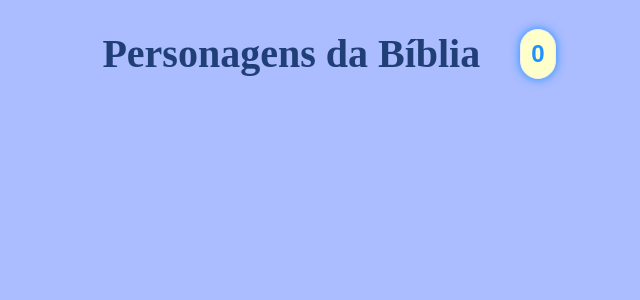
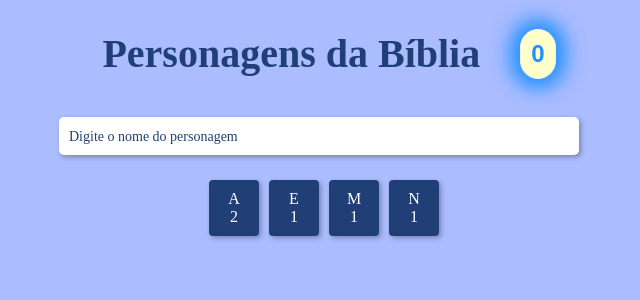
Before and after one commit to danyllo-aniceto/personagens-biblicos, a React (Vite) app: page / in a window 1280 px wide. Shown: the top 300 px of the page, without its empty margins (316-956 px from the left). Built offline with nearby package versions, Linux system fonts and the light colour scheme.

Commit message:
creation input, lettercard and notification

```diff
--- a/src/App.tsx
+++ b/src/App.tsx
@@ -1,15 +1,92 @@
-import { useState } from "react";
+import { useEffect, useState } from "react";
 import { GuessedCountCard } from "./components/GuessedCountCard/guessedCountCard";
 import { Container, Header, Title } from "./style";
+import { CharacterInput } from "./components/CharacterInput/characterInput";
+import { Notification } from "./components/Notification/notification";
+
+import charactersData from "./characters.json";
+import { LetterCard } from "./components/LetterCard/letterCard";
+
+const capitalize = (str: string) => {
+  return str.charAt(0).toUpperCase() + str.slice(1).toLowerCase();
+};
 
 function App() {
   const [charactersGuessed, setCharactersGuessed] = useState<number>(0);
+  const [notification, setNotification] = useState<string | null>(null);
+  const [characters, setCharacters] = useState<string[]>([]);
+  const [allCharacters, setAllCharacters] = useState<string[]>([]);
+  const [charactersRemaining, setCharactersRemaining] = useState<
+    Map<string, number>
+  >(new Map());
+
+  const updateRemainingCharacters = (name: string) => {
+    const firstLetter = name.charAt(0);
+    setCharactersRemaining((prevMap) => {
+      const newMap = new Map(prevMap);
+      newMap.set(firstLetter, (newMap.get(firstLetter) || 0) - 1);
+      return newMap;
+    });
+  };
+
+  const handleAddCharacter = (name: string) => {
+    const lowerCaseName = name.toLowerCase();
+    if (!allCharacters.includes(lowerCaseName)) {
+      setNotification(`O personagem "${name}" não foi identificado.`);
+    } else if (
+      characters.map((char) => char.toLowerCase()).includes(lowerCaseName)
+    ) {
+      setNotification(`O personagem "${name}" já está na lista.`);
+    } else {
+      const capitalizedName = capitalize(name);
+      setCharacters((prevCharacters) =>
+        [...prevCharacters, capitalizedName].sort((a, b) => a.localeCompare(b))
+      );
+      setNotification(null);
+      updateRemainingCharacters(capitalizedName);
+      setCharactersGuessed((prevCount) => prevCount + 1);
+    }
+  };
+
+  const countRemainingCharacters = (characters: string[]) => {
+    const characterCountMap = new Map<string, number>();
+    characters.forEach((character) => {
+      const firstLetter = character.charAt(0).toUpperCase();
+      characterCountMap.set(
+        firstLetter,
+        (characterCountMap.get(firstLetter) || 0) + 1
+      );
+    });
+    setCharactersRemaining(characterCountMap);
+  };
+
+  useEffect(() => {
+    if (notification) {
+      const timer = setTimeout(() => {
+        setNotification(null);
+      }, 3000);
+
+      return () => clearTimeout(timer);
+    }
+  }, [notification]);
+
+  useEffect(() => {
+    const charactersLowerCase = charactersData.map((char: string) =>
+      char.toLowerCase()
+    );
+    setAllCharacters(charactersLowerCase);
+    countRemainingCharacters(charactersLowerCase);
+  }, []);
+
   return (
     <Container>
       <Header>
         <Title>Personagens da Bíblia</Title>
         <GuessedCountCard count={charactersGuessed} />
       </Header>
+      <CharacterInput onAddCharacter={handleAddCharacter} />
+      {notification && <Notification message={notification} />}
+      <LetterCard charactersRemaining={charactersRemaining} />
     </Container>
   );
 }
--- /dev/null
+++ b/src/characters.json
@@ -0,0 +1 @@
+["Adão", "Eva", "Moisés", "Abraão", "Noé"]
--- /dev/null
+++ b/src/components/CharacterInput/characterInput.tsx
@@ -0,0 +1,39 @@
+import { useState } from "react";
+import { Input } from "./styles";
+
+interface CharacterInputProps {
+  onAddCharacter: (name: string) => void;
+}
+export function CharacterInput({ onAddCharacter }: CharacterInputProps) {
+  const [inputValue, setInputValue] = useState("");
+
+  const handleChange = (e: React.ChangeEvent<HTMLInputElement>) => {
+    setInputValue(e.target.value);
+  };
+
+  const handleSubmit = () => {
+    if (inputValue.trim()) {
+      onAddCharacter(inputValue.trim());
+      setInputValue("");
+    }
+  };
+
+  const handleKeyPress = (e: React.KeyboardEvent<HTMLInputElement>) => {
+    if (e.key === "Enter") {
+      handleSubmit();
+    }
+  };
+
+  return (
+    <div>
+      <Input
+        type="text"
+        value={inputValue}
+        onChange={handleChange}
+        onKeyPress={handleKeyPress}
+        placeholder="Digite o nome do personagem"
+        onClick={handleSubmit}
+      />
+    </div>
+  );
+}
--- /dev/null
+++ b/src/components/CharacterInput/styles.ts
@@ -0,0 +1,23 @@
+import styled from "styled-components";
+
+export const Input = styled.input`
+  padding: 10px;
+  font-size: 16px;
+  width: 500px;
+  margin-right: 10px;
+  box-shadow: 2px 2px 5px rgba(0, 0, 0, 0.3);
+  color: #213f77;
+  background: WHITE;
+  border: none;
+  border-radius: 5px;
+  font-family: "Pacifico", cursive;
+  &::placeholder {
+    color: #213f77;
+    font-family: "Pacifico", cursive; /* Fonte do placeholder */
+    font-size: 14px; /* Tamanho da fonte do placeholder */
+  }
+
+  &:focus {
+    outline: 2px solid #213f77;
+  }
+`;
--- /dev/null
+++ b/src/components/LetterCard/letterCard.tsx
@@ -0,0 +1,22 @@
+import { Card, CardContainer } from "./styles";
+
+interface LetterCardProps {
+  charactersRemaining: Map<string, number>;
+}
+
+export function LetterCard({ charactersRemaining }: LetterCardProps) {
+  const sortedEntries = Array.from(charactersRemaining.entries())
+    .filter(([, count]) => count > 0)
+    .sort(([a], [b]) => a.localeCompare(b));
+
+  return (
+    <CardContainer>
+      {sortedEntries.map(([letter, count]) => (
+        <Card key={letter}>
+          <div>{letter}</div>
+          <div>{count}</div>
+        </Card>
+      ))}
+    </CardContainer>
+  );
+}
--- /dev/null
+++ b/src/components/LetterCard/styles.ts
@@ -0,0 +1,22 @@
+import styled from "styled-components";
+
+export const CardContainer = styled.div`
+  display: flex;
+  flex-wrap: wrap;
+  gap: 10px; /* Espaçamento entre os cards */
+  margin-top: 15px;
+  margin-bottom: 20px;
+`;
+
+export const Card = styled.div`
+  padding: 10px;
+  margin: 0;
+  border-radius: 4px;
+  width: 30px; /* Largura inicial dos cards */
+  text-align: center;
+  background-color: #213f77;
+  color: WHITE;
+  box-shadow: 2px 2px 5px rgba(0, 0, 0, 0.3);
+  font-family: "Pacifico", cursive;
+  font-size: 1em;
+`;
--- /dev/null
+++ b/src/components/Notification/notification.tsx
@@ -0,0 +1,9 @@
+import { NotificationWrapper } from "./styles";
+
+interface NotificationProps {
+  message: string;
+}
+
+export function Notification({ message }: NotificationProps) {
+  return <NotificationWrapper>{message}</NotificationWrapper>;
+}
--- /dev/null
+++ b/src/components/Notification/styles.ts
@@ -0,0 +1,10 @@
+import styled from "styled-components";
+
+export const NotificationWrapper = styled.div`
+  padding: 10px;
+  background-color: #f8d7da;
+  color: #721c24;
+  border: 1px solid #f5c6cb;
+  border-radius: 5px;
+  margin-top: 10px;
+`;
```
